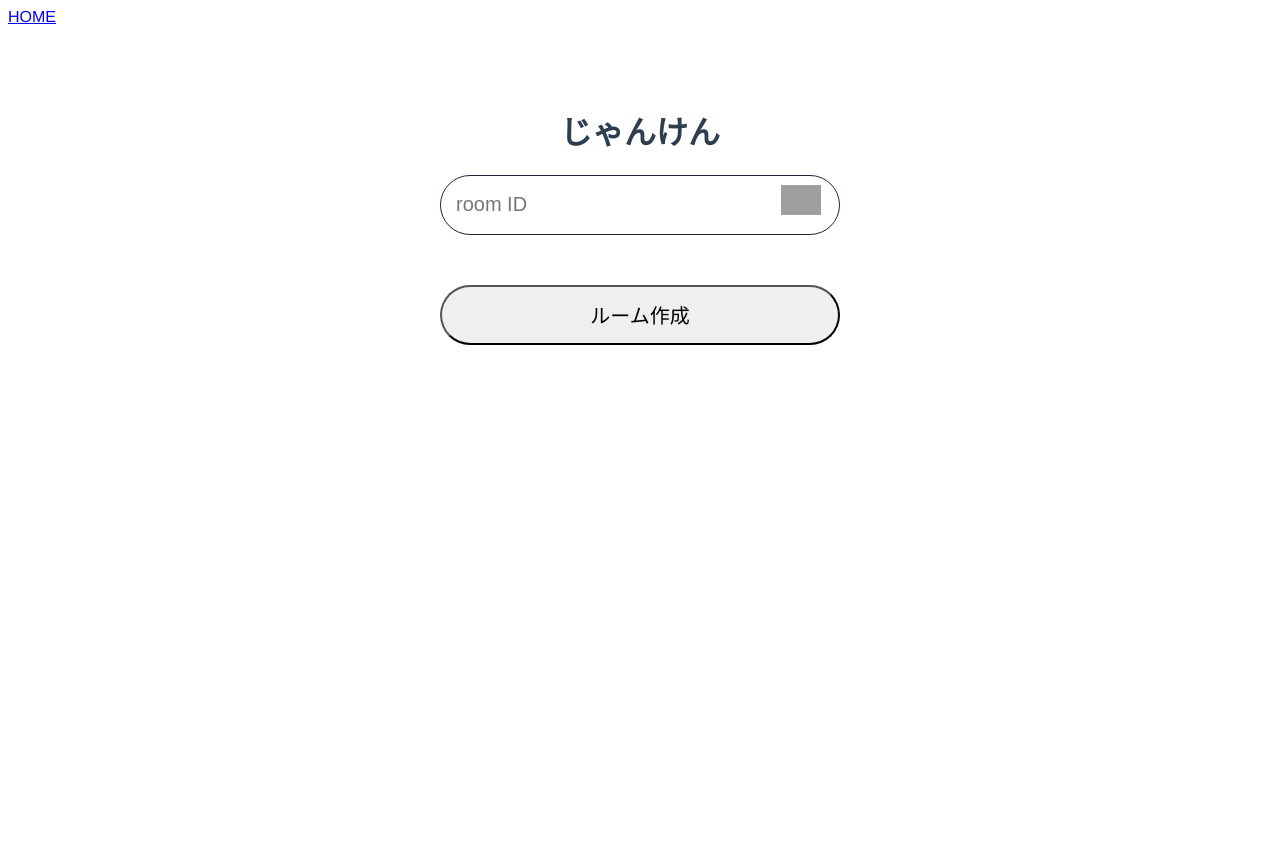
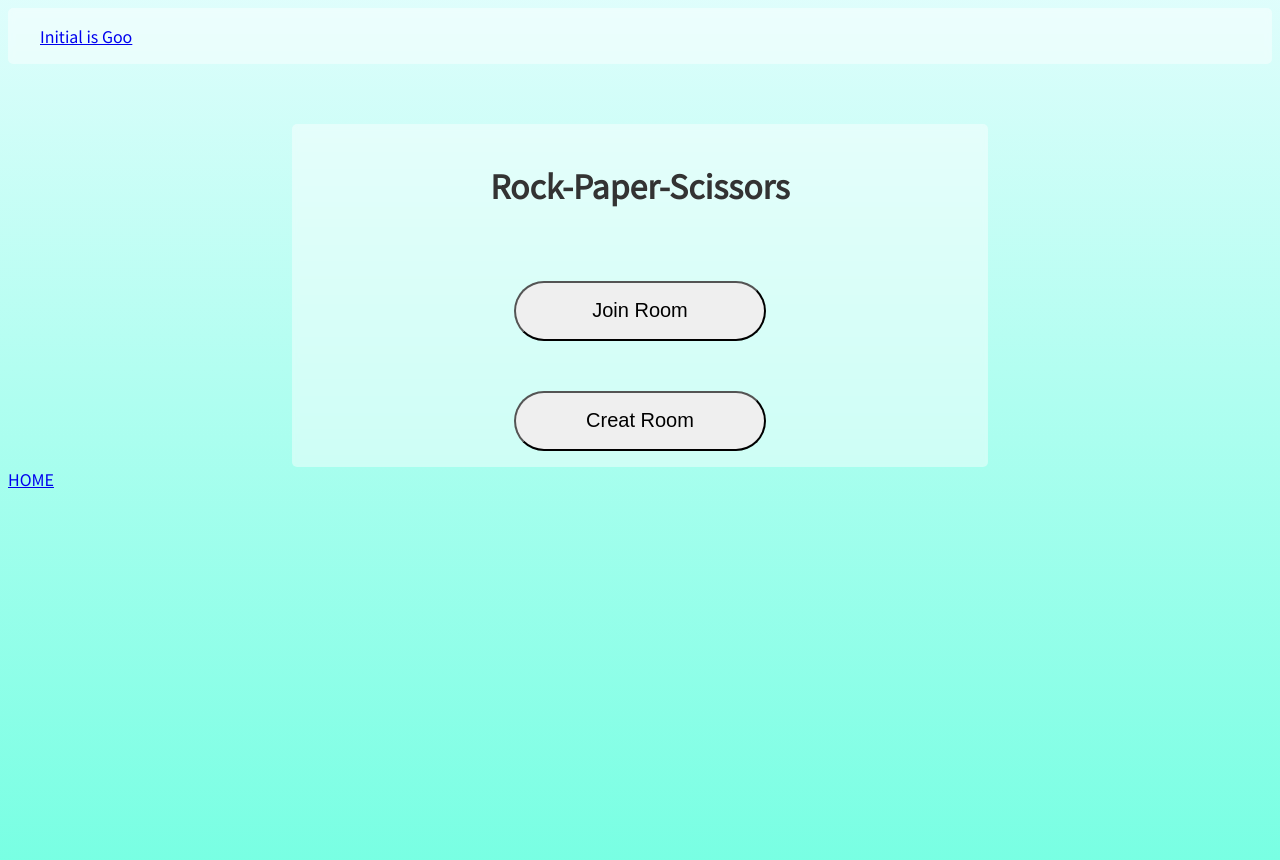
Before and after one commit to rkun123/Initial_is_Goo, a Vue app in the folder frontend/: page / in a window 1280 px wide. Shown: the top 860 px of the page. Before the commit the page ends 800 px from the top, so only its background shows below. Built offline with nearby package versions, Linux system fonts and the light colour scheme; grey boxes are pictures that could not be loaded.

Commit message:
[update] ページ遷移の変更とルーターの設定変更、フォント変更、フッター追加、他スタイル変更

```diff
--- a/frontend/src/App.vue
+++ b/frontend/src/App.vue
@@ -4,23 +4,33 @@
     <div id="nav">
     </div>
     <router-view/>
+    <my-footer></my-footer>
   </div>
 </template>
 <script>
 import Header from './components/Header'
+import Footer from './components/Footer'
 export default {
   components: {
-    "my-header":Header
+    "my-header":Header,
+    "my-footer":Footer
   }
 }
 </script>
 <style>
+body {
+  background: linear-gradient(#d8fdfbd3, #69ffdf);
+  background-position: center center;
+  background-repeat: no-repeat;
+  background-size: 100%;
+}
 #app {
-  font-family: Avenir, Helvetica, Arial, sans-serif;
+  font-family: 'Noto Sans JP', sans-serif;
   -webkit-font-smoothing: antialiased;
   -moz-osx-font-smoothing: grayscale;
   text-align: center;
   color: #2c3e50;
+  margin-bottom: 500px;
 }
 
 #nav {
--- /dev/null
+++ b/frontend/src/Font.css
@@ -0,0 +1 @@
+@import url('https://fonts.googleapis.com/css2?family=Noto+Sans+JP&display=swap');
--- /dev/null
+++ b/frontend/src/components/Footer.vue
@@ -0,0 +1,12 @@
+<template>
+    <div class="myfooter">
+        <router-link to="/">HOME</router-link>
+    </div>
+</template>
+
+
+<style>
+    div.myfooter{
+        text-align:left;
+        }
+</style>
--- a/frontend/src/components/Header.vue
+++ b/frontend/src/components/Header.vue
@@ -1,10 +1,21 @@
 <template>
     <div class="myheader">
-        <router-link to="/">HOME</router-link>
+        <router-link to="/">Initial is Goo</router-link>
     </div>
 </template>
 
 
 <style>
-    div.myheader{text-align:left;}
+    div.myheader{
+        text-align:left;
+        backdrop-filter: blur(3px);
+        background-color: rgba(255, 255, 255, 0.445);
+        border-radius: 5px;
+        color: #333;
+        line-height: 1.5;
+        max-width: 100%;
+        padding: 1rem 2rem;
+        margin: auto;
+    }
+
 </style>
--- a/frontend/src/main.js
+++ b/frontend/src/main.js
@@ -2,6 +2,7 @@ import Vue from 'vue'
 import App from './App.vue'
 import router from './router'
 import store from './store'
+import './Font.css'
 
 Vue.config.productionTip = false
 
--- a/frontend/src/router/index.js
+++ b/frontend/src/router/index.js
@@ -11,26 +11,26 @@ const routes = [
     component: Home
   },
   {
-    path: '/user',
-    name: 'User',
+    path: '/room/join',
+    name: 'room/join',
     // route level code-splitting
     // this generates a separate chunk (about.[hash].js) for this route
     // which is lazy-loaded when the route is visited.
     component: () => import(/* webpackChunkName: "about" */ '../views/User.vue')
   },
   {
-    path:'/host',
-    name:'Host',
+    path:'/room/creat',
+    name:'room/creat',
     component: () => import('../views/Host.vue')
   },
   {
-    path:'/roomhost',
-    name:'RoomHost',
+    path:'/room/:session_id/host',
+    name:'room/id/host',
     component: () => import('../views/RoomHost.vue')
   },
   {
-    path:'/roomuser',
-    name:'RoomUser',
+    path:'/room/:session_id/guest',
+    name:'room/id/guest',
     component: () => import('../views/RoomUser.vue')
   }
 ]
--- a/frontend/src/views/Home.vue
+++ b/frontend/src/views/Home.vue
@@ -1,10 +1,16 @@
 <template>
   <div class="home">
     <div class="back"></div>
-    <h1>じゃんけん</h1>
-    <fm placeholder="room ID"></fm>
-    <div class="room-making">
-      <link-button path="/host" class="button-margin">ルーム作成</link-button>
+    <div class="container">
+      <div class="design">
+        <h1>Rock-Paper-Scissors</h1>
+        <div class="room-making">
+          <link-button path="/room/join" class="button-margin">Join Room</link-button>
+        </div>
+        <div class="room-making">
+          <link-button path="/room/creat" class="button-margin">Creat Room</link-button>
+        </div>
+      </div>
     </div>
   </div>
 
@@ -12,21 +18,16 @@
 
 <script>
 import LinkButton from '@/components/Link.vue'
-import Form_text from '@/components/Form_text.vue'
 
 export default {
   name: 'Home',
   components: {
     LinkButton,
-    "fm": Form_text
   },
 }
 </script>
 
 <style scoped>
-.back {
-  background-size: cover;
-}
 .button-margin {
   font-size: 20px;
   margin-top: 50px;
@@ -38,4 +39,22 @@ export default {
   height: 60px;
   max-width: 400px;
 }
+.design{
+  backdrop-filter: blur(3px);
+  background-color: rgba(255, 255, 255, 0.445);
+  border-radius: 5px;
+  color: #333;
+  line-height: 1.5;
+  max-width: 50%;
+  padding: 1rem 2rem;
+  margin: auto;
+}
+.container {
+  align-items: center;
+  justify-content: center;
+  height: 100%;
+  width: 100%;
+}
+
+
 </style>
--- a/frontend/src/views/Host.vue
+++ b/frontend/src/views/Host.vue
@@ -1,10 +1,14 @@
 <template>
   <div class="user">
-    <h1>じゃんけん~ルーム作成~</h1>
-    <fm1 class="fmm1" placeholder="Room name"></fm1>
-    <fm2 class="fmm2" placeholder="User neme"></fm2>
-    <div class="room-making">
-      <button class="button-margin" @click="make_room">作成</button>
+    <div class="container">
+      <div class="design">
+        <h1>Creat Room</h1>
+        <fm1 class="fmm1" placeholder="Room Name"></fm1>
+        <fm2 class="fmm2" placeholder="User Neme"></fm2>
+        <div class="room-making">
+          <button class="button-margin" @click="make_room">Creat</button>
+        </div>
+      </div>
     </div>
   </div>
 </template>
@@ -20,7 +24,7 @@ export default {
   },
   methods: {
     make_room(){
-      this.$router.push('/roomhost')
+      this.$router.push('/room/:session.id/host')
     }
   }
 }
@@ -47,5 +51,21 @@ export default {
   height: 40px;
   max-width: 200px;
 }
+.design{
+  backdrop-filter: blur(3px);
+  background-color: rgba(255, 255, 255, 0.445);
+  border-radius: 5px;
+  color: #333;
+  line-height: 1.5;
+  max-width: 50%;
+  padding: 1rem 2rem;
+  margin: auto;
+}
+.container {
+  align-items: center;
+  justify-content: center;
+  height: 100%;
+  width: 100%;
+}
 
 </style>
--- a/frontend/src/views/User.vue
+++ b/frontend/src/views/User.vue
@@ -1,6 +1,74 @@
 <template>
-  <div class="user">
-    <h1>This is an User page</h1>
-    <router-link to="/">Home</router-link>
+  <div class="home">
+    <div class="back"></div>
+    <div class="container">
+      <div class="design">
+        <h1>Rock-Paper-Scissors</h1>
+        <fm class="fmm1" placeholder="Room ID"></fm>
+        <fm class="fmm2" placeholder="User Name"></fm>
+        <div class="room-making">
+          <button class="button-margin" @click="join">Join</button>
+        </div>
+      </div>
+    </div>
   </div>
+
 </template>
+
+<script>
+import Form_text from '@/components/Form_text.vue'
+
+export default {
+  name: 'Home',
+  components: {
+    "fm": Form_text
+  },
+  methods: {
+    join(){
+      this.$router.push('/room/1/guest')
+    }
+  }
+}
+</script>
+
+<style scoped>
+.fmm1 >>> .icon{
+  display:none;
+}
+.fmm2 >>> .icon{
+  display:none;
+}
+.fmm2{
+  margin-top: 25px;
+}
+.back {
+  background-size: cover;
+}
+.button-margin {
+  font-size: 20px;
+  margin-top: 25px;
+  border-top-left-radius: 50px;
+  border-top-right-radius: 50px;
+  border-bottom-right-radius: 50px;
+  border-bottom-left-radius: 50px;
+  width: 15%;
+  height: 40px;
+  max-width: 200px;
+}
+.design{
+  backdrop-filter: blur(3px);
+  background-color: rgba(255, 255, 255, 0.445);
+  border-radius: 5px;
+  color: #333;
+  line-height: 1.5;
+  max-width: 50%;
+  padding: 1rem 2rem;
+  margin: auto;
+}
+.container {
+  align-items: center;
+  justify-content: center;
+  height: 100%;
+  width: 100%;
+}
+</style>
```
